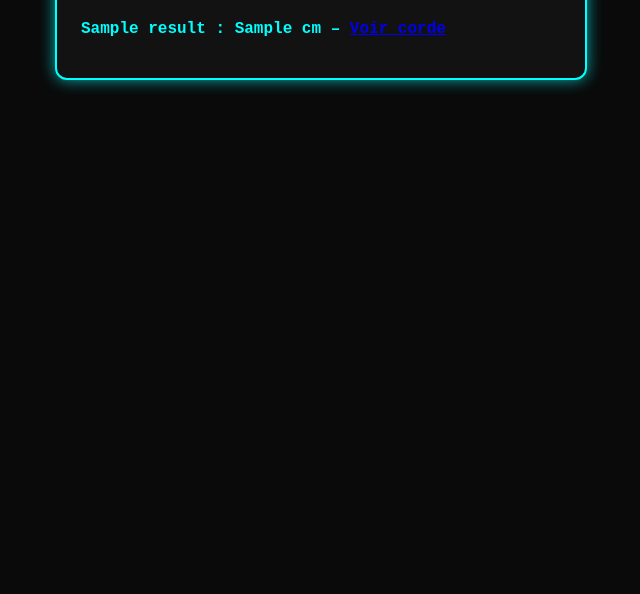
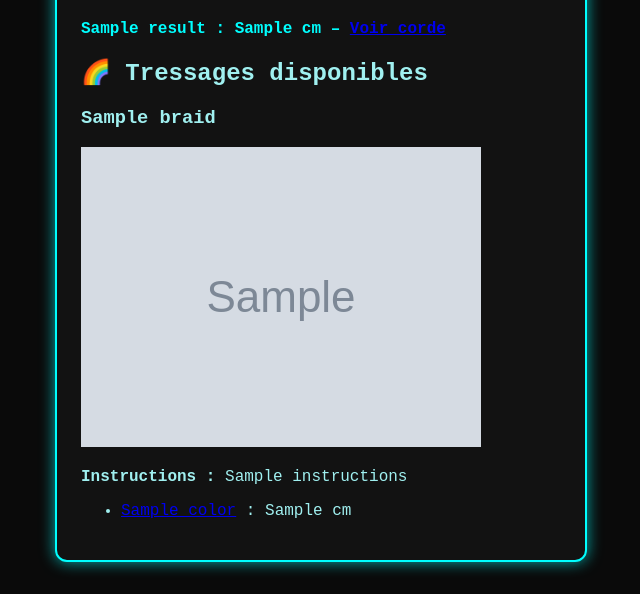
Before and after one commit to tucommenceapousser/paracord-maker, a Flask app: template templates/index.html in a window 1280 px wide. Shown: the part 587-1181 px from the top of the page, without its empty margins (319-959 px from the left). Before the commit the page ends 677 px from the top, so only its background shows below. Run offline with Flask 3, Linux system fonts and the light colour scheme; the template is opened without the code that fills it: values that come from a table or form of the project are taken from there, most other values are stand-ins (such as "Sample title", 1, 10 or a date in 2020); grey boxes marked "Sample" are stand-in pictures.

Commit message:
Update index.html

```diff
--- a/templates/index.html
+++ b/templates/index.html
@@ -62,6 +62,25 @@
       </ul>
     </section>
     {% endif %}
+
+    <section id="braid-list">
+      <h2>🌈 Tressages disponibles</h2>
+      {% for braid in breads %}
+        <div class="braid-card">
+          <h3>{{ braid.name }}</h3>
+          <img src="{{ url_for('static', filename='img/' ~ braid.image) }}" alt="{{ braid.name }}" class="braid-img" />
+          <p><strong>Instructions :</strong> {{ braid.instructions }}</p>
+          <ul>
+            {% for color in braid.colors %}
+              <li>
+                <a href="{{ color.url }}" target="_blank">{{ color.name }}</a> : {{ color.length_cm }} cm
+              </li>
+            {% endfor %}
+          </ul>
+        </div>
+      {% endfor %}
+    </section>
+
   </div>
 </body>
 </html>
```
